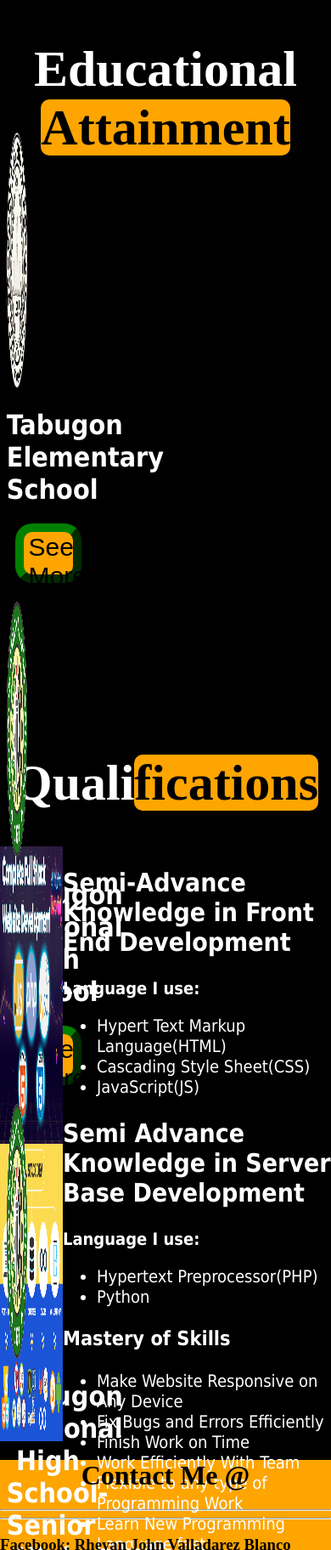
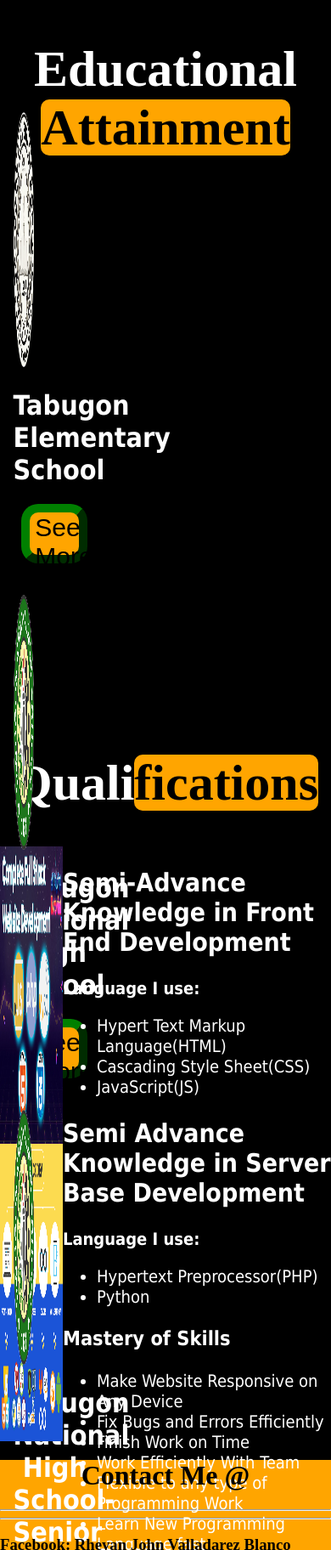
Before and after one commit to RheyanCutie12345/personal.github.io, a plain HTML site: page index.html in a window 390 px wide. Shown: the part 1821-3645 px from the top of the page at 85% size. Drawn offline with Linux system fonts and the light colour scheme; a web font is replaced by a local one.

Commit message:
Update index.css

```diff
--- a/index.css
+++ b/index.css
@@ -192,7 +192,7 @@ nav{
 .elem{
   width: 300px;
   height: 600px;
-  padding: 2%;
+  margin: 2%;
 
 }
 .elempic   {
@@ -207,13 +207,13 @@ nav{
 .jh{
   width: 300px;
   height: 600px;
-  padding: 2%;
+  margin: 2%;
 
 }
 .sh{
   width: 300px;
   height: 600px;
-  padding: 2%;
+  margin: 2%;
 
 }
 .jhpic   {
@@ -226,7 +226,7 @@ nav{
 .college{
   width: 300px;
   height: 600px;
-  padding: 2%;
+  margin: 2%;
 
 }
 .collegepic   {
```
